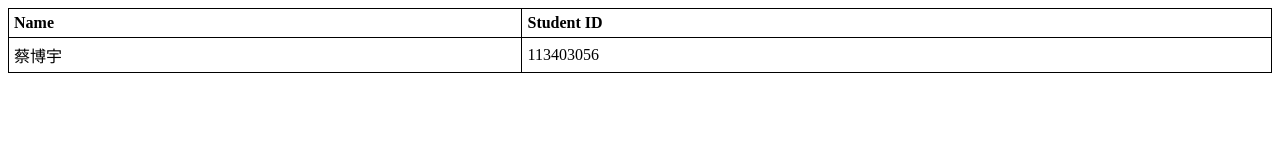
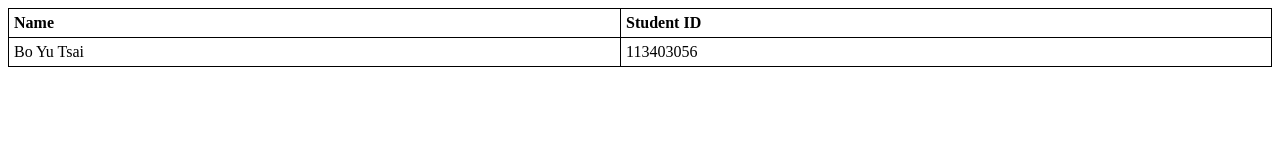
Before and after one commit to benson12241224/benson12241224.github.io, a plain HTML site: page index.html in a window 1280 px wide. Drawn offline with Linux system fonts and the light colour scheme.

Commit message:
Update student name from 蔡博宇 to Bo Yu Tsai

```diff
--- a/index.html
+++ b/index.html
@@ -23,7 +23,7 @@
     <th>Student ID</th>
   </tr>
   <tr>
-    <td>蔡博宇</td>
+    <td>Bo Yu Tsai</td>
     <td>113403056</td>
   </tr>
 </table>
```
